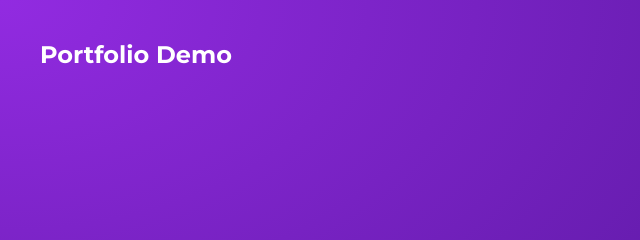
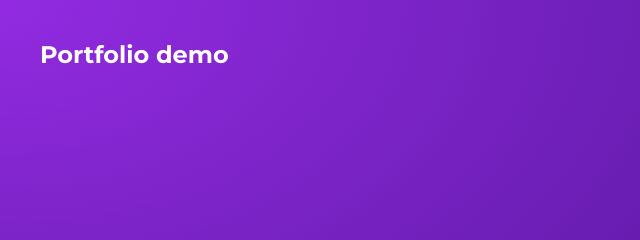
Before and after one commit to ehelgueroc/portfolio-demo, a Gatsby site: page / in a window 1280 px wide. Shown: the top 240 px of the page, 0-640 px from the left. Built offline with nearby package versions, Linux system fonts and the light colour scheme; Gatsby itself is replaced by a stand-in of ours.

Commit message:
Added graphql metadata and consume it

```diff
--- a/gatsby-config.js
+++ b/gatsby-config.js
@@ -7,4 +7,9 @@
 module.exports = {
   /* Your site config here */
   plugins: [],
+  siteMetadata: {
+    title: "Portfolio demo",
+    description: "web dev portfolio",
+    copyright: "2021"
+  }
 }
--- a/src/components/Navbar.js
+++ b/src/components/Navbar.js
@@ -1,10 +1,23 @@
-import { Link } from 'gatsby'
+import { Link, graphql, useStaticQuery } from 'gatsby'
 import React from 'react'
 
 export default function Navbar() {
+
+    const data = useStaticQuery(graphql`
+    query NavbarQuery {
+        site {
+          siteMetadata {
+            title
+          }
+        }
+      }
+    `)
+
+    const { title } = data.site.siteMetadata
+
     return (
         <nav>
-            <h1>Portfolio Demo</h1>
+            <h1>{ title }</h1>
             <div className="links">
                 <Link to="/">Home</Link>
                 <Link to="/about">About</Link>
--- a/src/pages/index.js
+++ b/src/pages/index.js
@@ -4,6 +4,7 @@
 import { header, btn } from "../styles/home.module.css"
 
 export default function Home() {
+
   return (
     <Layout>
       <section className={header}>
```
